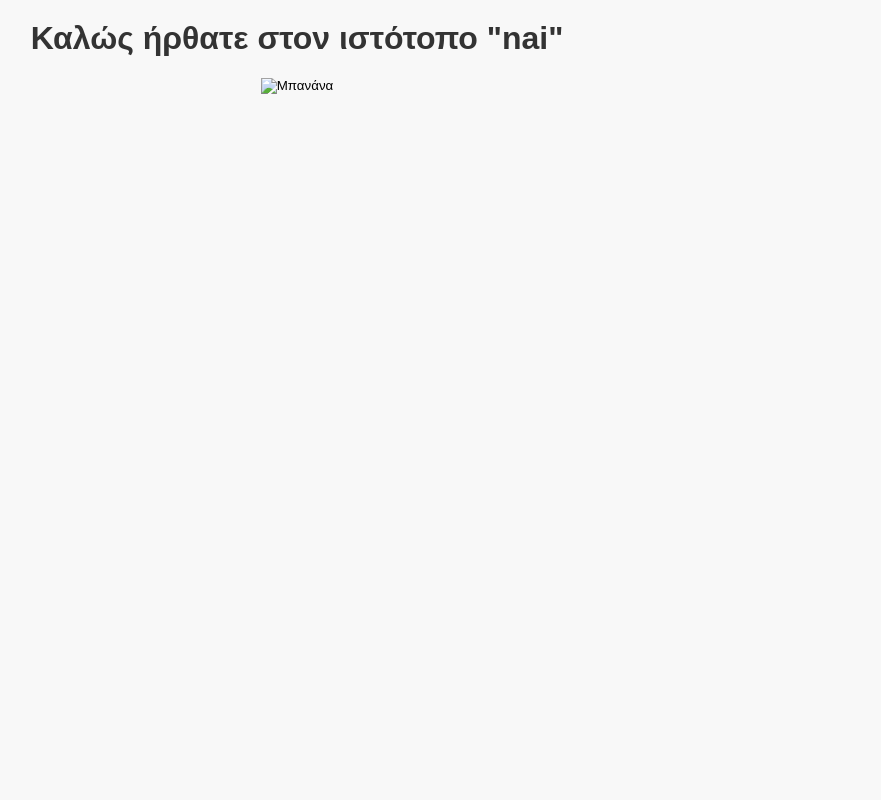
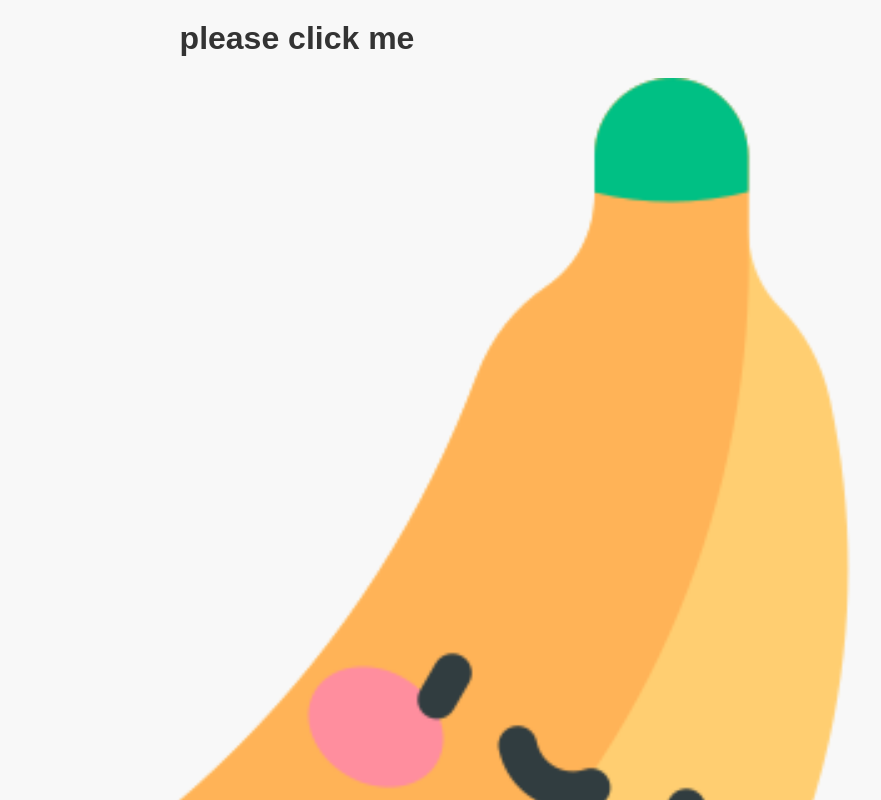
Before and after one commit to Ntalas5/Bandos, a plain HTML site: page index.html in a window 1280 px wide. Shown: the top 800 px of the page, without its empty margins (343-1224 px from the left). Drawn offline with Linux system fonts and the light colour scheme.

Commit message:
Update index.html

```diff
--- a/index.html
+++ b/index.html
@@ -7,10 +7,10 @@
   <link rel="stylesheet" href="style.css" />
 </head>
 <body>
-  <h1>Καλώς ήρθατε στον ιστότοπο "nai"</h1>
+  <h1> please click me </h1>
 
   <button id="bananaButton" class="banana-button">
-    <img id="banana" src="banana.jpg" alt="Μπανάνα" />
+    <img id="banana" src="banana.png" alt="Μπανάνα" />
   </button>
 
   <audio id="painSound" src="pain.mp3"></audio>
```
